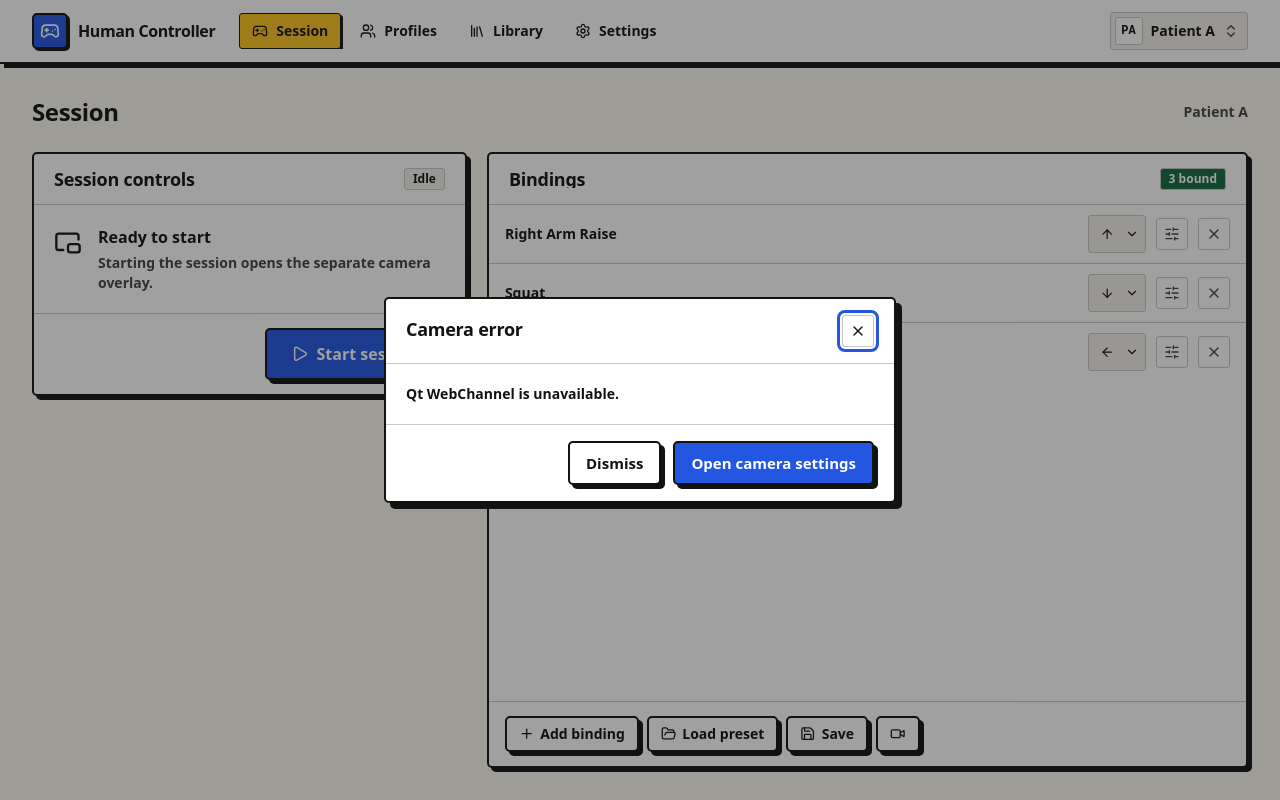
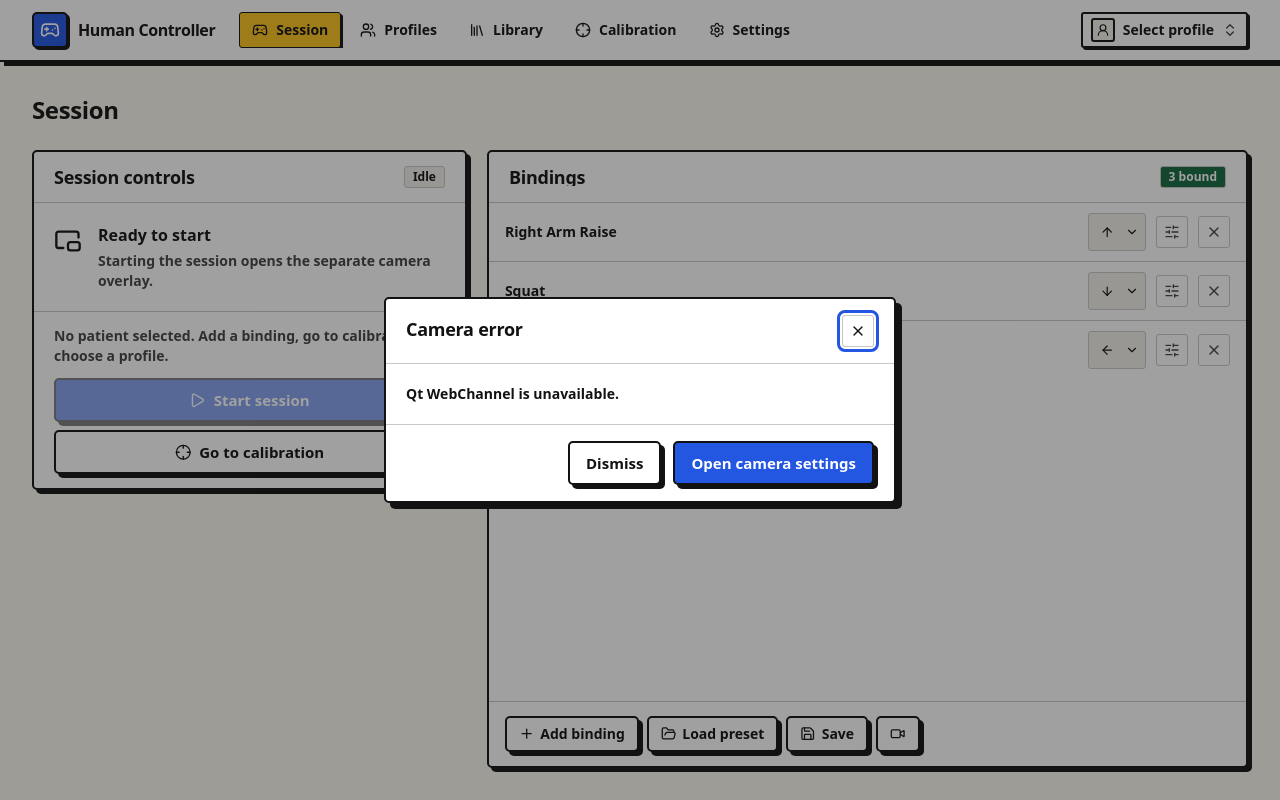
Before and after one commit to kevinpaul827/human-controller, a React (Vite) app in the folder frontend/: page / in a window 1280 px wide. Built offline with nearby package versions, Linux system fonts and the light colour scheme.

Commit message:
W18BDATE-80: guide unready sessions to calibration and add Calibration nav.

```diff
--- a/frontend/src/components/Header.tsx
+++ b/frontend/src/components/Header.tsx
@@ -1,5 +1,5 @@
 import { NavLink } from "react-router-dom";
-import { Gamepad2, Library, Settings, Users } from "lucide-react";
+import { Crosshair, Gamepad2, Library, Settings, Users } from "lucide-react";
 import { cn } from "@/lib/utils";
 import { NAV_ITEMS, ROUTES } from "@/utils/constants";
 import ProfileSwitcher from "./ProfileSwitcher";
@@ -8,6 +8,7 @@ const navIcons: Record<string, typeof Gamepad2> = {
   [ROUTES.library]: Library,
   [ROUTES.session]: Gamepad2,
   [ROUTES.profiles]: Users,
+  [ROUTES.calibrate]: Crosshair,
   [ROUTES.settings]: Settings,
 };
 
--- a/frontend/src/components/ProfileSwitcher.tsx
+++ b/frontend/src/components/ProfileSwitcher.tsx
@@ -7,8 +7,13 @@ import { initialsOf } from "@/lib/format";
 import { cn } from "@/lib/utils";
 
 const ProfileSwitcher = () => {
-  const { patients, selectedPatient, selectPatient, createPatient } =
-    useAppState();
+  const {
+    patients,
+    selectedPatient,
+    selectPatient,
+    createPatient,
+    clearPatientSelection,
+  } = useAppState();
   const [createOpen, setCreateOpen] = useState(false);
 
   const createProfile = async (patientName: string, notes: string) => {
@@ -29,22 +34,24 @@ const ProfileSwitcher = () => {
       <DropdownMenu.Root>
         <DropdownMenu.Trigger
           className={cn(
-            "flex shrink-0 cursor-pointer items-center gap-2 rounded-sm border border-hairline bg-surface-muted py-1 pr-2 pl-1",
-            "transition-[translate,box-shadow] duration-100",
-            "hover:translate-x-0.5 hover:translate-y-0.5 hover:shadow-brutal-sm active:translate-x-1 active:translate-y-1 active:shadow-none",
+            "inline-flex h-9 shrink-0 cursor-pointer items-center gap-2 rounded-sm border-2 bg-surface px-2 text-sm font-bold",
+            "shadow-brutal-sm transition-[translate,box-shadow] duration-100",
+            "hover:translate-x-0.5 hover:translate-y-0.5 hover:shadow-none",
+            "active:translate-x-1 active:translate-y-1 active:shadow-none",
+            "outline-none focus-visible:ring-2 focus-visible:ring-primary focus-visible:ring-offset-2",
           )}
         >
           <span
             aria-hidden="true"
-            className="flex size-7 items-center justify-center rounded-sm border border-hairline bg-surface font-mono text-xs font-bold text-foreground"
+            className="flex size-6 items-center justify-center rounded-sm border-2 bg-surface-muted font-mono text-[0.65rem] font-bold"
           >
             {selectedPatient ? (
               initialsOf(selectedPatient.patientName)
             ) : (
-              <UserRound className="size-4" />
+              <UserRound className="size-3.5" />
             )}
           </span>
-          <span className="text-sm font-bold">
+          <span className="max-w-[9rem] truncate">
             {selectedPatient?.patientName ?? "Select profile"}
           </span>
           <ChevronsUpDown
@@ -65,10 +72,21 @@ const ProfileSwitcher = () => {
             {patients.map((patient) => (
               <DropdownMenu.Item
                 key={patient.patientId}
-                onSelect={() => void selectPatient(patient.patientId)}
+                onSelect={() => {
+                  if (patient.patientId === selectedPatient?.patientId) {
+                    void clearPatientSelection();
+                    return;
+                  }
+                  void selectPatient(patient.patientId);
+                }}
                 className="flex cursor-pointer items-center gap-2 rounded-sm px-2 py-2 text-sm font-semibold outline-none data-[highlighted]:bg-surface-muted"
               >
-                <UserRound className="size-4 shrink-0" aria-hidden="true" />
+                <span
+                  aria-hidden="true"
+                  className="flex size-5 items-center justify-center rounded-sm border font-mono text-[0.6rem] font-bold"
+                >
+                  {initialsOf(patient.patientName)}
+                </span>
                 <span className="flex-1 truncate">{patient.patientName}</span>
                 {patient.patientId === selectedPatient?.patientId ? (
                   <Check className="size-4 shrink-0" aria-hidden="true" />
--- a/frontend/src/components/SessionCamera.tsx
+++ b/frontend/src/components/SessionCamera.tsx
@@ -1,5 +1,6 @@
 import { useEffect, useState } from "react";
-import { PictureInPicture2, Play, Square } from "lucide-react";
+import { useNavigate } from "react-router-dom";
+import { Crosshair, PictureInPicture2, Play, Square } from "lucide-react";
 import SessionCameraErrorModal from "./modals/SessionCameraErrorModal";
 import { BrutalButton } from "@/components/ui/brutal-button";
 import { BrutalBadge } from "@/components/ui/brutal-badge";
@@ -12,15 +13,19 @@ import {
   BrutalCardHeader,
   BrutalCardTitle,
 } from "@/components/ui/brutal-card";
+import { useAppState } from "@/state/appStateContext";
 import sessionBridge from "../services/sessionBridge";
 import type {
   GestureMatchEvent,
   SessionStatusEvent,
   SessionState,
 } from "../types/session";
+import { ROUTES } from "@/utils/constants";
 
 const SessionCamera = () => {
+  const navigate = useNavigate();
   const { activeProfile } = useActiveProfile();
+  const { bindings } = useAppState();
   const [sessionState, setSessionState] = useState<SessionState>("idle");
   const [errorEvent, setErrorEvent] = useState<SessionStatusEvent | null>(null);
   const [profileWarning, setProfileWarning] = useState<string | null>(null);
@@ -29,6 +34,9 @@ const SessionCamera = () => {
   );
   const [starting, setStarting] = useState(false);
   const isLive = sessionState === "live";
+  const needsCalibration =
+    !activeProfile ||
+    !bindings.some((binding) => Boolean(binding.gesture.calibratedAt));
   const { elapsed, setElapsed } = useDesktopCameraPreview({
     bridge: sessionBridge,
     isLive,
@@ -205,37 +213,56 @@ const SessionCamera = () => {
           </div>
         </BrutalCardContent>
 
-        <BrutalCardFooter className="flex-wrap justify-between gap-3">
-          <span className="min-w-0 flex-1 text-sm font-bold text-muted-foreground">
+        <BrutalCardFooter className="flex-col items-stretch gap-3">
+          <span className="min-w-0 text-sm font-bold text-muted-foreground">
             {latestMatch?.triggered
               ? `${latestMatch.name ?? "Movement"} → ${latestMatch.key} held`
               : latestMatch
                 ? `Recognising ${latestMatch.name ?? "movement"}…`
                 : profileWarning
                   ? profileWarning
+                  : needsCalibration && !isLive
+                    ? activeProfile
+                      ? "This profile has no usable movement key bindings yet."
+                      : "No patient selected. Add a binding, go to calibration, or choose a profile."
                     : isLive
                       ? "Waiting for a movement"
                       : ""}
           </span>
-          <div className="flex shrink-0 gap-2">
+          <div className="flex flex-col gap-2">
+            {isLive ? (
               <BrutalButton
-              variant={isLive ? "destructive" : "primary"}
-              size="lg"
-              disabled={starting}
-              onClick={isLive ? handleStopSession : handleStartSession}
+                variant="destructive"
+                size="md"
+                className="w-full"
+                onClick={handleStopSession}
               >
-              {isLive ? (
-                <>
                 <Square aria-hidden="true" />
                 Stop session
-                </>
+              </BrutalButton>
             ) : (
               <>
+                <BrutalButton
+                  variant="primary"
+                  size="md"
+                  className="w-full"
+                  disabled={needsCalibration || starting}
+                  onClick={handleStartSession}
+                >
                   <Play aria-hidden="true" />
                   {starting ? "Starting…" : "Start session"}
+                </BrutalButton>
+                <BrutalButton
+                  variant="outline"
+                  size="md"
+                  className="w-full"
+                  onClick={() => navigate(ROUTES.calibrate)}
+                >
+                  <Crosshair aria-hidden="true" />
+                  Go to calibration
+                </BrutalButton>
               </>
             )}
-            </BrutalButton>
           </div>
         </BrutalCardFooter>
       </BrutalCard>
--- a/frontend/src/state/AppStateProvider.tsx
+++ b/frontend/src/state/AppStateProvider.tsx
@@ -47,7 +47,7 @@ const initialState = (): Persisted => ({
   gestures: SAMPLE_GESTURES,
   bindings: SAMPLE_BINDINGS,
   presets: SAMPLE_PRESETS,
-  selectedPatientId: SAMPLE_PATIENTS[0]?.patientId ?? null,
+  selectedPatientId: null,
   activePresetId: null,
   patients: SAMPLE_PATIENTS,
   settings: DEFAULT_SETTINGS,
@@ -633,20 +633,14 @@ const AppStateProvider = ({ children }: { children: ReactNode }) => {
             (patient) => patient.patientId !== patientId,
           );
           const deletingSelected = current.selectedPatientId === patientId;
-          const nextSelected = deletingSelected ? (patients[0] ?? null) : null;
           return {
             ...current,
             patients,
             selectedPatientId: deletingSelected
-              ? (nextSelected?.patientId ?? null)
+              ? null
               : current.selectedPatientId,
             activePresetId: deletingSelected ? null : current.activePresetId,
-            bindings: deletingSelected
-              ? bindingsForPatient(
-                  nextSelected,
-                  current.settings.matchThreshold,
-                )
-              : current.bindings,
+            bindings: deletingSelected ? [] : current.bindings,
           };
         });
       },
--- a/frontend/src/utils/constants.ts
+++ b/frontend/src/utils/constants.ts
@@ -10,6 +10,7 @@ export const NAV_ITEMS = [
   { label: "Session", path: ROUTES.session },
   { label: "Profiles", path: ROUTES.profiles },
   { label: "Library", path: ROUTES.library },
+  { label: "Calibration", path: ROUTES.calibrate },
   { label: "Settings", path: ROUTES.settings },
 ];
 
```
Also changed, not shown: 2 other files (tests, documents, lock files or other folders). Lines whose indentation alone changed are shown as unchanged.
